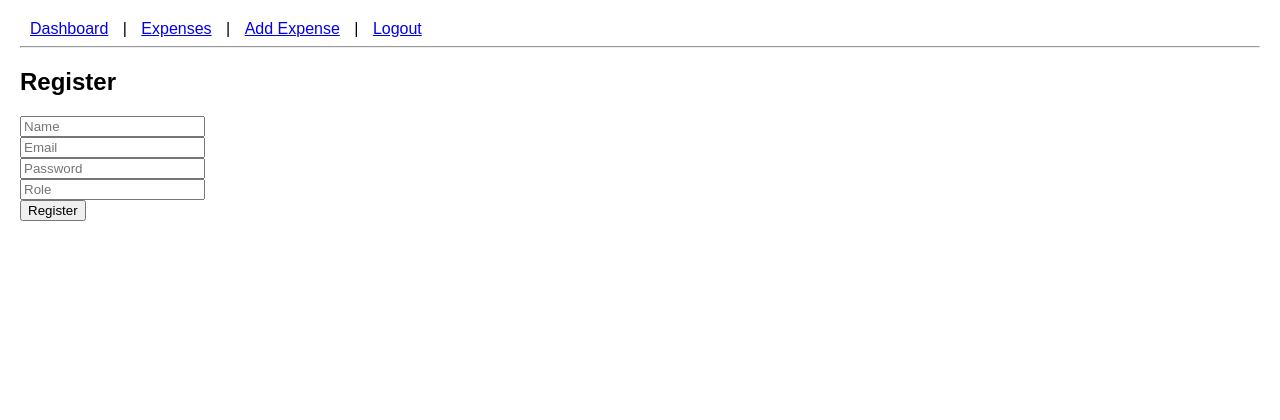
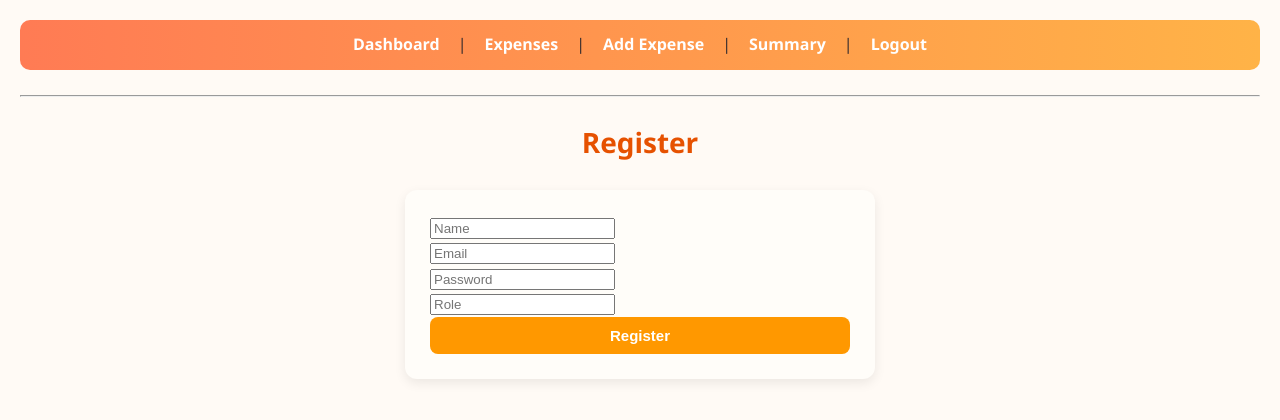
Before and after one commit to HetviTank/expense, a FastAPI app: page /register in a window 1280 px wide. Shown: the top 420 px of the page. Run offline with FastAPI, Linux system fonts and the light colour scheme.

Commit message:
summary added

```diff
--- a/main.py
+++ b/main.py
@@ -1,3 +1,4 @@
+import calendar
 from datetime import datetime, timedelta, timezone
 import json
 from fastapi import FastAPI, HTTPException, Request, Depends, Form, UploadFile, File, status
@@ -14,6 +15,8 @@ from config import JWT_KEY
 from database import Base, engine, SessionLocal
 from models import User, Expense
 from utils import generate_uuid
+
+import datetime
 
 Base.metadata.create_all(bind=engine)
 
@@ -196,19 +199,32 @@ def dashboard(request: Request, db: Session = Depends(get_db)):
         categories[e.category] = categories.get(e.category, 0) + e.amount
     return templates.TemplateResponse("dashboard.html", {"request": request, "categories": categories})
 
+@app.get("/summary", response_class=HTMLResponse)
+def login_page(request: Request):
+    return templates.TemplateResponse("summary.html", {"request": request})
+
+
 @app.get("/expenses/summary/{year}/{month}")
-def monthly_summary(year: int, month: int, db: Session = Depends(get_db)):
-    start_date = datetime.date(year, month, 1)
-    if month == 12:
-        end_date = datetime.date(year + 1, 1, 1)
+def monthly_summary(year: int, month: str, db: Session = Depends(get_db)):
+    try:
+        month_int = list(calendar.month_name).index(month.capitalize())
+        if month_int == 0:
+            raise ValueError
+    except ValueError:
+        raise HTTPException(status_code=400, detail=f"Invalid month name: {month}")
+
+    start_date = datetime.date(int(year), int(month_int), 1)
+
+    if month_int == 12:
+        end_date = datetime.date(int(year) + 1, 1, 1)
     else:
-        end_date = datetime.date(year, month + 1, 1)
+        end_date = datetime.date(int(year), month_int + 1, 1)
 
     results = (
         db.query(Expense.category, func.sum(Expense.amount).label("total"))
-        .filter(Expense.date >= start_date, Expense.date < end_date)
+        .filter(Expense.date >= start_date, Expense.date < end_date, Expense.user_id == current_user_id, Expense.is_deleted == False)
         .group_by(Expense.category)
         .all()
     )
 
-    return [{"category": r[0], "total": r[1]} for r in results]
+    return [{"category": r[0], "total": float(r[1])} for r in results]
--- a/static/style.css
+++ b/static/style.css
@@ -1,4 +1,147 @@
-body { font-family: Arial, sans-serif; margin: 20px; }
-nav a { margin: 0 10px; }
-table { border-collapse: collapse; width: 100%; }
-td, th { padding: 8px; border: 1px solid #ddd; }
+/* 🌍 Global */
+body {
+  font-family: 'Segoe UI', Tahoma, Geneva, Verdana, sans-serif;
+  margin: 20px;
+  background: #fffaf5;
+  color: #3a2e2e;
+  line-height: 1.6;
+}
+
+/* 🔝 Navigation */
+nav {
+  background: linear-gradient(90deg, #ff7b54, #ffb347);
+  padding: 12px 20px;
+  border-radius: 10px;
+  margin-bottom: 25px;
+  display: flex;
+  justify-content: center;
+}
+nav a {
+  color: #fff;
+  margin: 0 18px;
+  text-decoration: none;
+  font-weight: 600;
+  transition: color 0.3s ease, transform 0.2s ease;
+}
+nav a:hover {
+  color: #ffe082;
+  transform: translateY(-2px);
+}
+
+/* 🔠 Headings */
+h2 {
+  color: #e65100;
+  text-align: center;
+  margin-bottom: 25px;
+  font-size: 28px;
+  font-weight: bold;
+}
+
+/* 📊 Table */
+table {
+  border-collapse: collapse;
+  width: 100%;
+  background: #fffdf9;
+  border-radius: 12px;
+  overflow: hidden;
+  box-shadow: 0 4px 12px rgba(0,0,0,0.1);
+}
+th, td {
+  padding: 14px 18px;
+  text-align: center;
+}
+th {
+  background: #ff7043;
+  color: #fff;
+  text-transform: uppercase;
+  letter-spacing: 0.05em;
+  font-size: 14px;
+}
+tr:nth-child(even) {
+  background: #fff5eb;
+}
+tr:hover {
+  background: #ffe0b2;
+  transition: background 0.3s;
+}
+
+/* 🎛️ Buttons */
+button {
+  background: #ff7043;
+  color: white;
+  border: none;
+  padding: 10px 18px;
+  border-radius: 8px;
+  cursor: pointer;
+  font-weight: 600;
+  font-size: 15px;
+  transition: background 0.3s ease, transform 0.2s ease;
+}
+button:hover {
+  background: #e65100;
+  transform: translateY(-2px);
+}
+button:active {
+  transform: scale(0.97);
+}
+
+/* 📝 Forms */
+form {
+  max-width: 420px;
+  margin: 0 auto;
+  padding: 25px;
+  background: #fffdf9;
+  border-radius: 12px;
+  box-shadow: 0 4px 12px rgba(0,0,0,0.08);
+}
+form input[type="number"],
+form input[type="text"],
+form input[type="date"],
+form select {
+  padding: 12px 14px;
+  border: 1px solid #d9a066;
+  border-radius: 8px;
+  width: 100%;
+  margin-bottom: 15px;
+  font-size: 15px;
+  background: #fff8f0;
+  transition: all 0.3s ease;
+}
+form input:focus,
+form select:focus {
+  border-color: #ff9800;
+  background: #fff;
+  outline: none;
+  box-shadow: 0 0 6px rgba(255,152,0,0.4);
+}
+form button {
+  width: 100%;
+  background: #ff9800;
+}
+form button:hover {
+  background: #e65100;
+}
+
+/* 📈 Chart Container */
+canvas {
+  display: block;
+  margin: 30px auto;
+  max-width: 600px;
+}
+
+/* 📱 Responsive */
+@media (max-width: 600px) {
+  nav {
+    flex-direction: column;
+    text-align: center;
+  }
+  nav a {
+    margin: 8px 0;
+  }
+  table, th, td {
+    font-size: 14px;
+  }
+  form {
+    padding: 20px;
+  }
+}
--- a/templates/base.html
+++ b/templates/base.html
@@ -9,6 +9,7 @@
         <a href="/dashboard">Dashboard</a> |
         <a href="/expenses">Expenses</a> |
         <a href="/expenses/add">Add Expense</a> |
+        <a href="/summary">Summary</a> |
         <a href="/login">Logout</a>
     </nav>
     <hr>
```
Also changed, not shown: templates/summary.html (added, +94 -0 lines).
